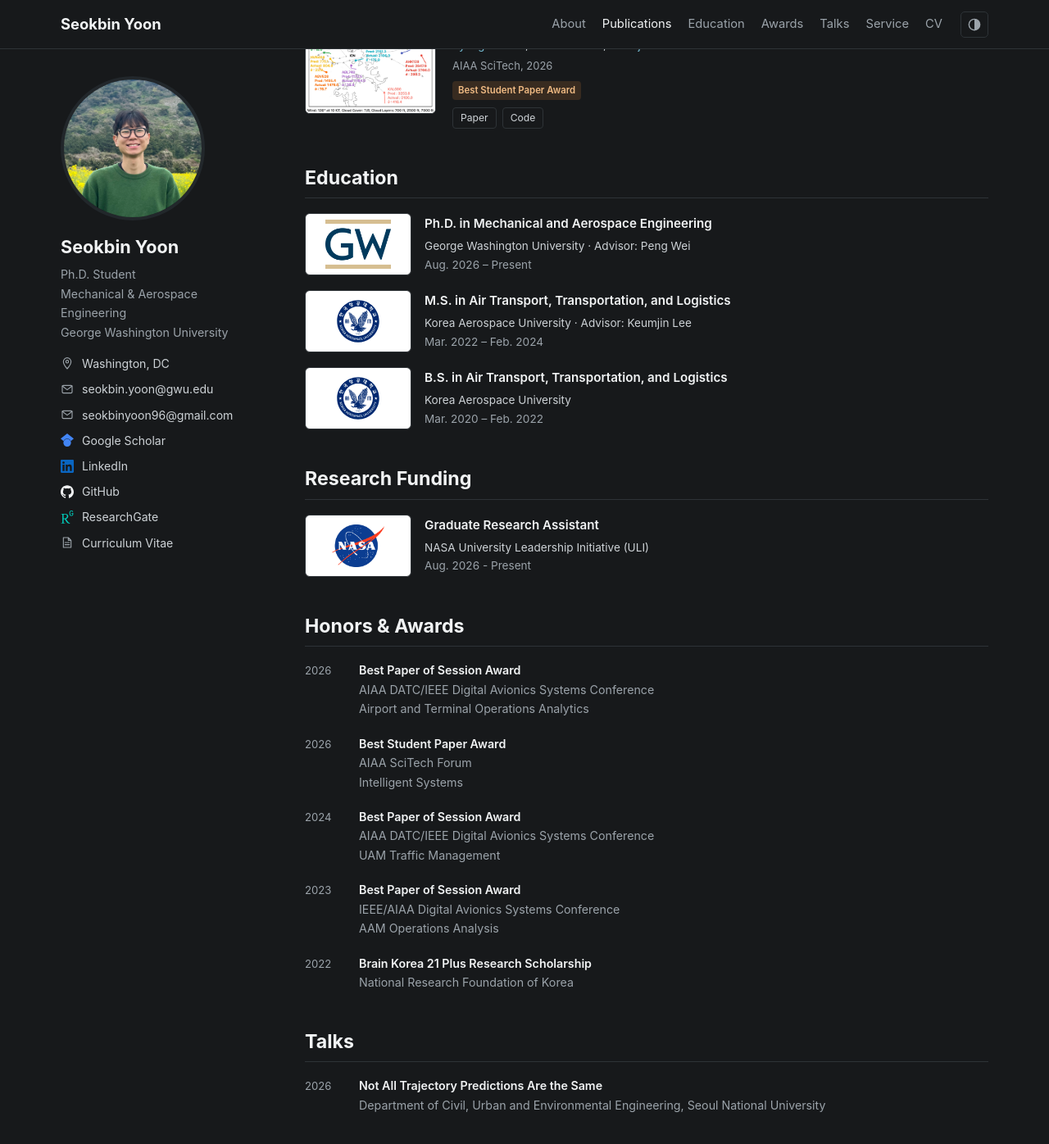
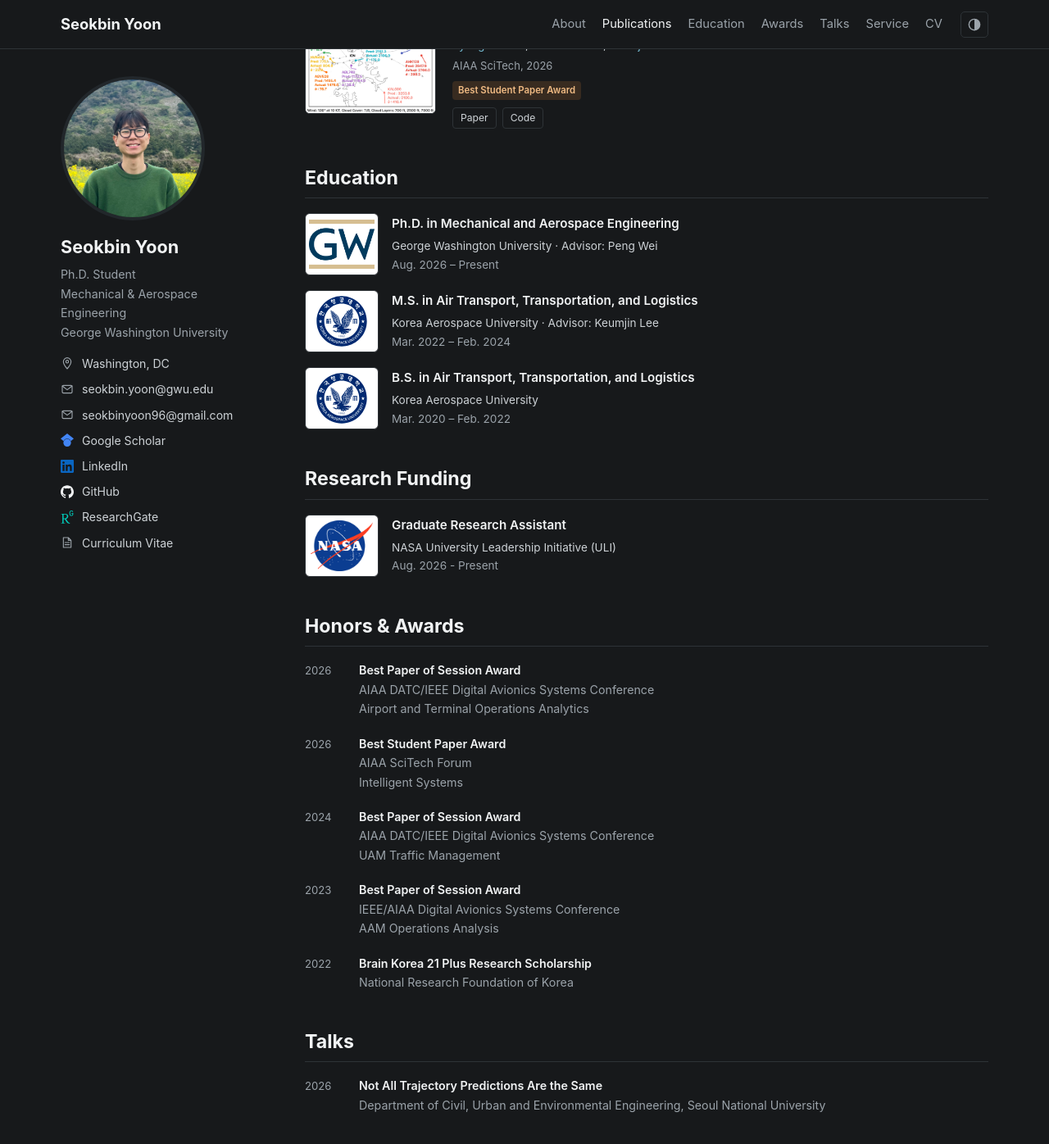
Before and after one commit to seokbinyoon96/seokbinyoon96.github.io, a Jekyll site: the page index.html, which Jekyll copies as it is, in a window 1280 px wide and 1400 px high, scrolled down 1377 px. Shown: the top 1396 px of the window at 82% size. Built offline with Jekyll 4.4.1, drawn with Linux system fonts in a browser that asks for light colours.

Commit message:
Tighten logo boxes around education and funding marks

```diff
--- a/assets/css/portfolio.css
+++ b/assets/css/portfolio.css
@@ -77,7 +77,7 @@ p { margin: 0 0 15px; }
 .publication-links { display: flex; flex-wrap: wrap; gap: 7px; margin-top: 9px; }
 .publication-links a { font-size: .76rem; padding: 2px 9px; border: 1px solid var(--border); border-radius: 4px; color: var(--text); }
 .publication-links a:hover { text-decoration: none; color: var(--link); border-color: var(--link); }
-.education-entry { display: grid; grid-template-columns: 130px minmax(0, 1fr); gap: 16px; align-items: center; margin: 18px 0; }
+.education-entry { display: grid; grid-template-columns: 90px minmax(0, 1fr); gap: 16px; align-items: center; margin: 18px 0; }
 .education-logo { height: 76px; padding: 6px; display: flex; align-items: center; justify-content: center; background: white; border-radius: 6px; border: 1px solid var(--border); }
 .education-logo img { max-width: 100%; max-height: 100%; object-fit: contain; }
 .education-entry h3 { color: var(--heading); font-size: .95rem; line-height: 1.5; margin: 0 0 4px; font-weight: 600; }
@@ -130,8 +130,8 @@ footer { border-top: 1px solid var(--border); margin-top: 40px; }
 .brand-researchgate { color: #00ccbb; --brand-icon: url('../../images/icons/researchgate.svg'); }
 
 .education-logo-kau { overflow: hidden; }
-.education-logo-kau img { width: auto; height: 84%; max-width: 100%; max-height: 100%; object-fit: contain; }
+.education-logo-kau img { width: auto; height: 100%; max-width: 100%; max-height: 100%; object-fit: contain; }
 
 .education-logo-gwu { padding: 4px; }
-.education-logo-gwu img { width: 90%; height: 90%; object-fit: contain; }
-.education-logo-nasa img { width: auto; height: 84%; object-fit: contain; }
+.education-logo-gwu img { width: 100%; height: 100%; object-fit: contain; }
+.education-logo-nasa img { width: auto; height: 100%; object-fit: contain; }
--- a/index.html
+++ b/index.html
@@ -14,7 +14,7 @@
   <meta property="og:image" content="https://seokbinyoon96.github.io/images/seokbinyoon_pic.jpg">
   <link rel="icon" href="images/seokbinyoon_pic.jpg">
   <script src="script/theme.js?v=1"></script>
-  <link rel="stylesheet" href="assets/css/portfolio.css?v=13">
+  <link rel="stylesheet" href="assets/css/portfolio.css?v=14">
   <script async src="https://www.googletagmanager.com/gtag/js?id=G-J7VM7M2KH0"></script>
   <script>
     window.dataLayer = window.dataLayer || [];
```
